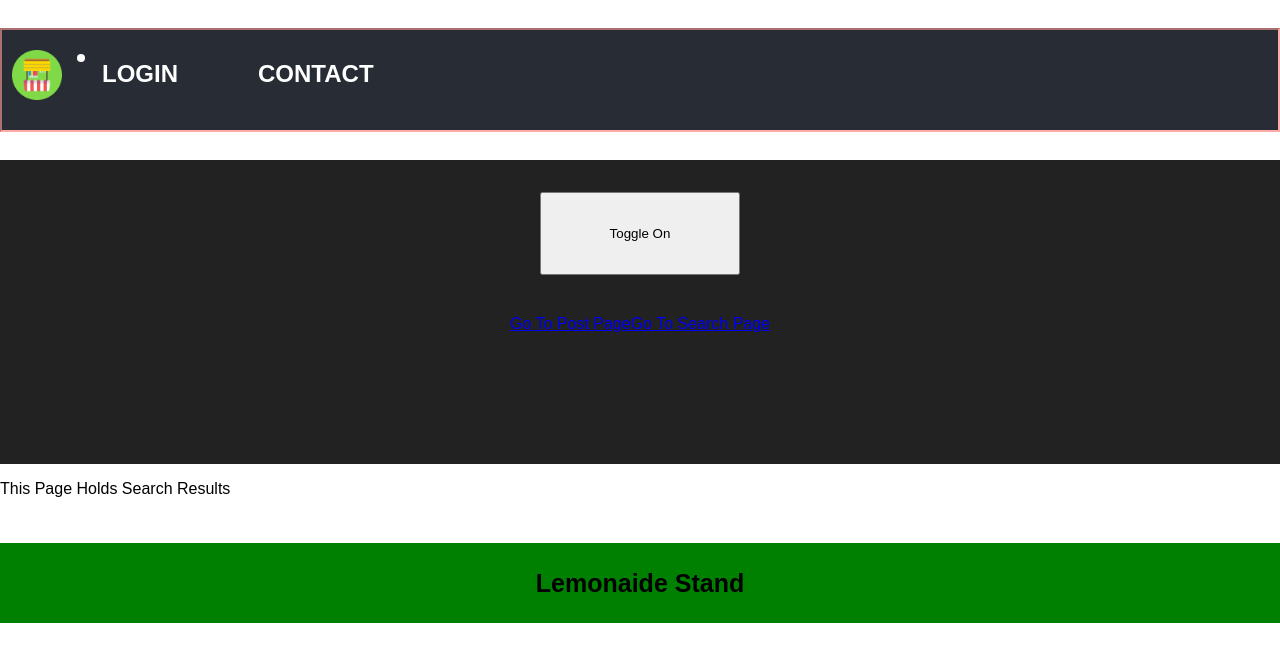
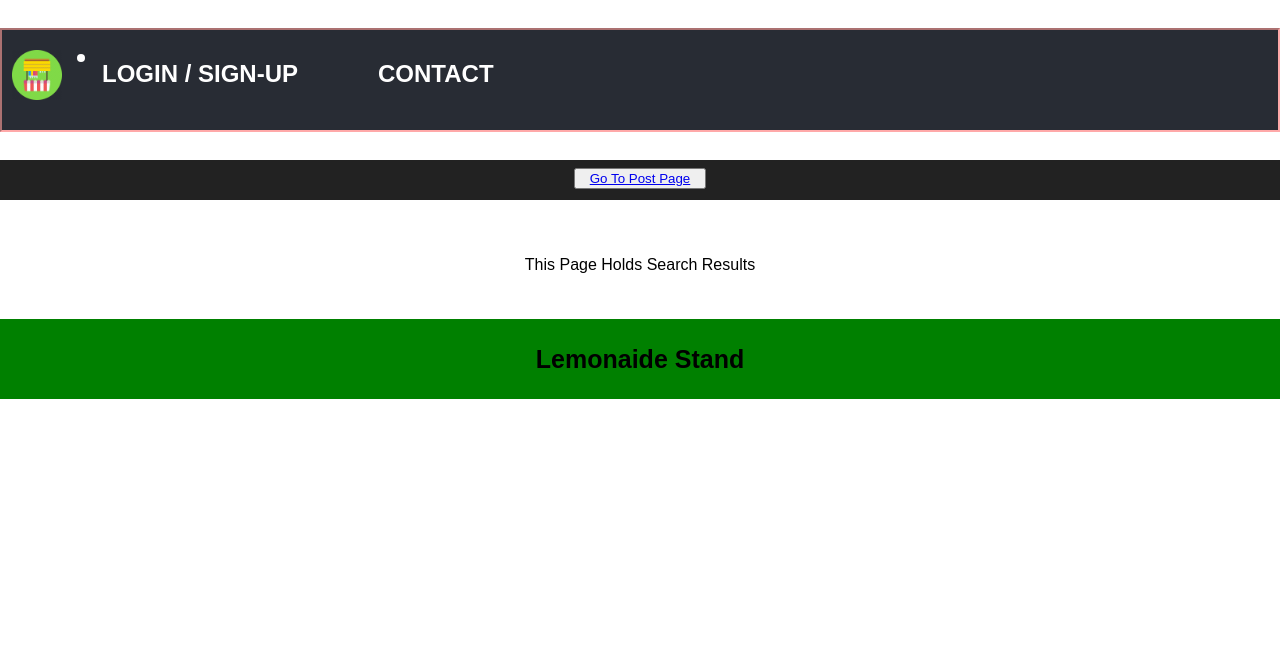
Before and after one commit to amgava/therandomsamaritans, a React (Create React App) app in the folder client/: page /makepost in a window 1280 px wide. Shown: the top 662 px of the page. Built offline with nearby package versions, Linux system fonts and the light colour scheme.

Commit message:
finished framework for loginsignup normalized framework for loggedin pages

```diff
--- a/client/src/App.css
+++ b/client/src/App.css
@@ -9,18 +9,30 @@
 
 .App-header {
   background-color: #222;
-  min-height: 30vh;
-  padding: 4vh;
+  min-height: 3vh;
+  padding: 1vh;
   color: white;
+  margin: 0px;
 }
 
 .App-body {
-  min-height: 70vh;
+  min-height: 30vh;
+  margin: auto;
+  padding-top: 5vh;
+  text-align: center;
 }
 
-.App-intro {
-  font-size: large;
-}
+.App-footer {
+  text-align: center;
+  font-size: 25px;
+  min-height: 10vh;
+  margin-top: 45px;
+  position: sticky;
+  border: 2px;
+  border-color: black;
+  background-color: green;
+  line-height: 80px;
+  }
 
 @keyframes App-logo-spin {
   from { transform: rotate(0deg); }
--- a/client/src/components/Footer/Footer.css
+++ /dev/null
@@ -1,11 +0,0 @@
-.App-footer {
-text-align: center;
-font-size: 25px;
-min-height: 10vh;
-margin-top: 45px;
-position: sticky;
-border: 2px;
-border-color: black;
-background-color: green;
-line-height: 80px;
-}
--- a/client/src/components/Footer/Footer.js
+++ b/client/src/components/Footer/Footer.js
@@ -1,5 +1,4 @@
 import React from 'react';
-import "./Footer.css";
 
 function Footer() {
     return (
--- a/client/src/components/Navbar/loggedinLink/loggedinLink.js
+++ b/client/src/components/Navbar/loggedinLink/loggedinLink.js
@@ -5,7 +5,7 @@ import "../Navbar.css";
 function loggedinLink() {
     return (
         <li className="nav-item menuLink">
-        <Link to={'/login'} className="menuLink"><strong>Login</strong></Link>
+        <Link to={'/'} className="menuLink"><strong>Login / Sign-Up</strong></Link>
         </li>
     );
 }
--- a/client/src/components/Pageswitch/Pageswitch.js
+++ b/client/src/components/Pageswitch/Pageswitch.js
@@ -9,6 +9,13 @@ export default class Pageswitch extends Component {
             currentUserID: "",
             whichPage: true
         };
+    }
+
+    componentDidMount() {
+        const securityCheck = this.state.currentUserID;
+        if (securityCheck !== "") {
+            alert("Please log in");
+        }
     }
 
     togglewhichpage = (e) => {
@@ -26,21 +33,17 @@ export default class Pageswitch extends Component {
         if (this.state.whichPage === true) {
             return (
                 <div className="pageSwitchBar">
-                    <button onClick={this.togglewhichpage} className="pageToggleButton">
-                        Toggle On</button>
-                        <br></br>
-                    <Link to={'/makepost'}>Go To Post Page</Link>
-                    <Link to={'/searchpost'}>Go To Search Page</Link>
+                    <button>
+                        <Link onClick={this.togglewhichpage} className="pageToggleButton" to={'/makepost'}>Go To Post Page</Link>
+                    </button>
                 </div>
             );
         } else {
             return (
                 <div className="pageSwitchBar">
-                    <button onClick={this.togglewhichpage} className="pageToggleButton">
-                        Toggle Off</button>
-                        <br></br>
-                    <Link to={'/makepost'}>Go To Post Page</Link>
-                    <Link to={'/searchpost'}>Go To Search Page</Link>
+                    <button>
+                        <Link onClick={this.togglewhichpage} className="pageToggleButton" to={'/searchpost'}>Go To Search Page</Link>
+                    </button>
                 </div>
             );
         }
--- a/client/src/pages/Home/Home.css
+++ b/client/src/pages/Home/Home.css
@@ -3,14 +3,14 @@
 }
 
 .homepageToggleBar {
-  width: 50%;
+  width: 60%;
   margin: auto;
 }
 
 .pageToggleButton {
-  width: 200px;
-  padding: 4vh;
-  margin-bottom: 5vh;
+  width: 400px;
+  padding: 1vh;
+  margin-bottom: 15px;
 }
 
 .signupSpacer {
--- a/client/src/pages/Home/Home.js
+++ b/client/src/pages/Home/Home.js
@@ -17,7 +17,7 @@ export default class Home extends Component {
             location: "",
             password: "",
             confirmpassword: "",
-            currentPage: true,
+            currentPage: false,
             userCheck: {}
         };
         this.togglepagestate = this.togglepagestate.bind(this);
@@ -84,6 +84,12 @@ export default class Home extends Component {
         console.log(this.state);
         if (this.state.currentPage === false) {
             return (
+                <div className="wrapper">
+                    <header className="App-header">
+                        <div className="landingBar">
+                            <p><strong className="landingTitle">Sign Up Now!</strong></p>
+                        </div>
+                    </header>
                     <div className="App-body">
                         <Hometop togglepagestate={this.togglepagestate} />
                         <Loginform
@@ -94,9 +100,16 @@ export default class Home extends Component {
                         />
                         <Link to={'/landing'}>  Go To Logged-In Page  </Link>
                     </div>
+                </div>
             );
         } else {
             return (
+                <div className="wrapper">
+                    <header className="App-header">
+                        <div className="landingBar">
+                            <p><strong className="landingTitle">Sign Up Now!</strong></p>
+                        </div>
+                    </header>
                     <div className="App-body">
                         <Hometop togglepagestate={this.togglepagestate} />
                         <Newuserform
@@ -110,6 +123,7 @@ export default class Home extends Component {
                         />
                         <Link to={'/landing'}>  Go To Logged-In Page  </Link>
                     </div>
+                </div>
             );
         }
     };
--- a/client/src/pages/Home/Hometop.js
+++ b/client/src/pages/Home/Hometop.js
@@ -6,7 +6,7 @@ function Hometop(props) {
     return (
         <div className="homepageToggleBar" >
             <button onClick={() => props.togglepagestate()} className="pageToggleButton">
-                Login/Sign-Up
+                Toggle Login Page/ Sign-Up Page
           </button>
         </div>
     );
--- a/client/src/pages/Landing/Landing.css
+++ b/client/src/pages/Landing/Landing.css
@@ -0,0 +1,11 @@
+.landingBar {
+    text-align: center;
+    margin: auto;
+    padding: 25px;
+}
+
+.landingTitle {
+    font-size: 4vh;
+    margin-left: 25px;
+    margin-right: 25px;
+}
--- a/client/src/pages/Landing/Landing.js
+++ b/client/src/pages/Landing/Landing.js
@@ -1,15 +1,21 @@
 import React from 'react';
 import { Link } from "react-router-dom";
 import Footer from "../../components/Footer/Footer";
+import "./Landing.css";
 
 function Landing() {
     return (
         <div className="wrapper">
-            <p>The Landing Page!
-            <Link to={'/searchpost'}>Go To Search Page</Link>
-            <br></br>
-            <Link to={'/makepost'}>Go To Post Page</Link>
-            </p>
+            <header className="App-header">
+                <div className="landingBar">
+                    <strong className="landingTitle">The Landing Page!</strong>
+                </div>
+            </header>
+            <div className="App-body">
+                <Link to={'/searchpost'}>Search Items</Link>
+                <strong>   Choose what to do first   </strong>
+                <Link to={'/makepost'}>Create Post</Link>
+            </div>
             <Footer />
         </div>
     );
--- a/package.json
+++ b/package.json
@@ -20,6 +20,7 @@
     "nodemon": "^1.18.7"
   },
   "dependencies": {
+    "axios": "^0.18.0",
     "express": "^4.16.3",
     "if-env": "^1.0.4",
     "mongoose": "^5.4.19",
```
Also changed, not shown: 1 other file (tests, documents, lock files or other folders). Lines whose indentation alone changed are shown as unchanged.
